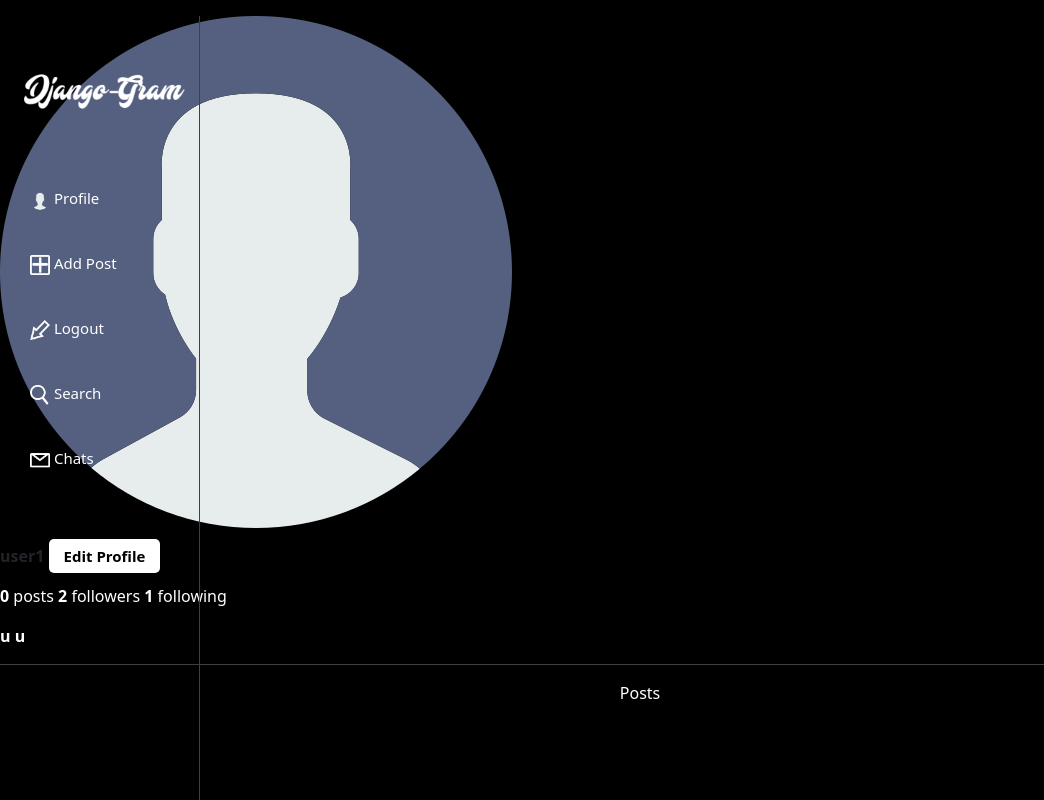
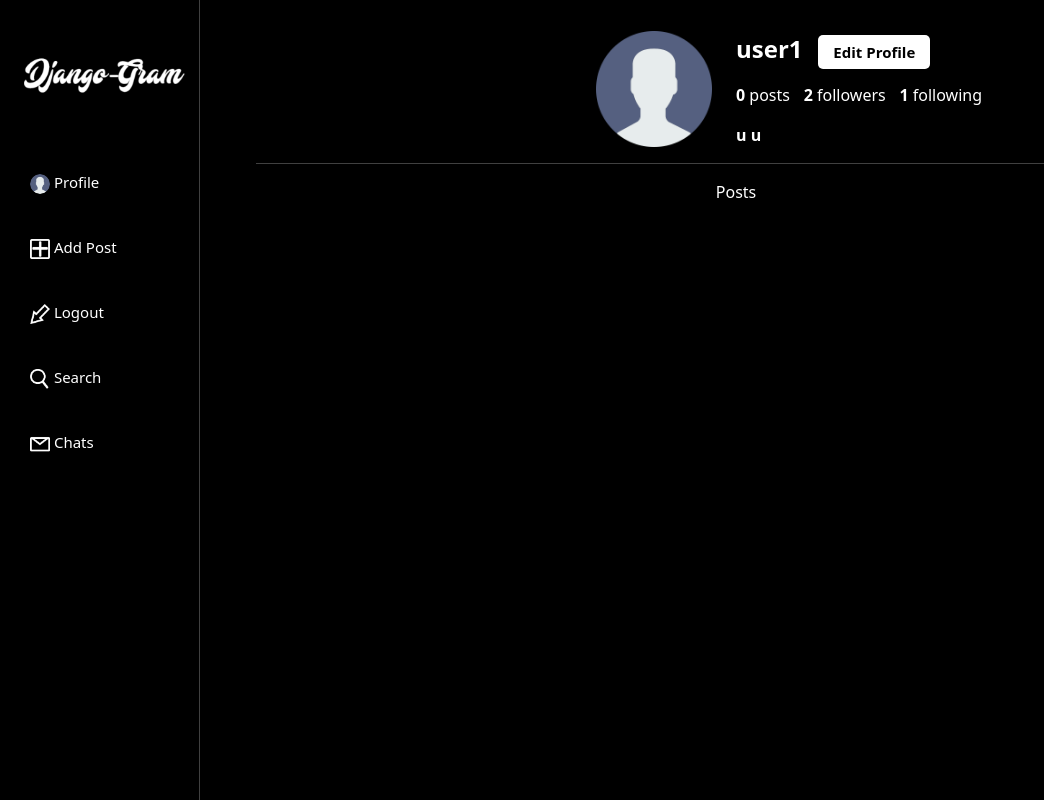
Before and after one commit to AleksandrZhukovin/DjangoInstagram, a Django app: page /profile/ in a window 1280 px wide. Shown: the whole page, without its empty margins (0-1044 px from the left). Run offline with Django 4.2, Linux system fonts and the light colour scheme; a user stored in the database is signed in; data comes from the database, SQL or seed files in the repository.

Commit message:
six(style): fix css profile style

```diff
--- a/static/styles/profile.css
+++ b/static/styles/profile.css
@@ -1,14 +1,14 @@
 .fill {
     display: flex;
-    width: 300px;
-    height: 300px;
+    width: 32%;
+
     overflow: hidden;
     justify-content: center;
     align-items: center;
 }
 
 .fill img {
-    height: 300px;
+    width: 100%;
     object-fit: cover;
 }
 
@@ -31,32 +31,98 @@
   font-size: 15px;
 }
 
-.profile_fol:link, .profile_fol:visited {
+.profile_fol {
   font-size: 15px;
-  outline: none;
+  color: white;
   text-decoration: none;
-  color: white;
   border-radius: 5px;
-  background: blue;
+  background-color: blue;
   padding: 7px 15px;
+  border: 0px;
 }
 
-.profile_fol:hover, .profile_fol:active {
-  background: rgb(0, 0, 190);
+
+.profile_unfol {
   font-size: 15px;
-}
-
-.profile_unfol:link, .profile_unfol:visited {
-  font-size: 15px;
-  outline: none;
+  color: white;
   text-decoration: none;
-  color: white;
   border-radius: 5px;
   padding: 7px 15px;
   border: 3px solid white;
+  background-color: black;
+  border: 1px solid white;
 }
 
-.profile_unfol:hover, .profile_unfol:active {
-  border: 3px solid #B3B3B3;
-  font-size: 15px;
+.posts {
+    display: flex;
+    width: 100%;
 }
+
+.profile_info {
+    width: 100%;
+    display: flex;
+    position: relative;
+}
+
+.profile_image {
+    width: 50%;
+    position: relative;
+}
+
+.profile_data {
+    width: 50%;
+    position: relative;
+}
+
+.data {
+    position: absolute;
+    right: 5%;
+}
+
+.profile_ava {
+    position: absolute;
+    height: 100%;
+    right: 5%;
+}
+
+.username {
+    color: white;
+    font-size: 24px;
+}
+
+.sm_pad_r {
+    padding-right: 2%;
+}
+
+.sm_pad_l {
+    padding-left: 2%;
+}
+
+@media screen and (max-width: 3000px) {
+    .base {
+        top: 15px;
+        position: absolute;
+        width: 75%;
+        left: 20%;
+    }
+
+}
+
+@media screen and (max-width: 1000px) {
+
+    .base {
+        top: 15px;
+        position: absolute;
+        width: 80%;
+        left: 15%;
+    }
+
+}
+
+@media screen and (max-width: 500px) {
+    .base {
+        top: 15px;
+        position: absolute;
+        width: 100%
+    }
+}
```
